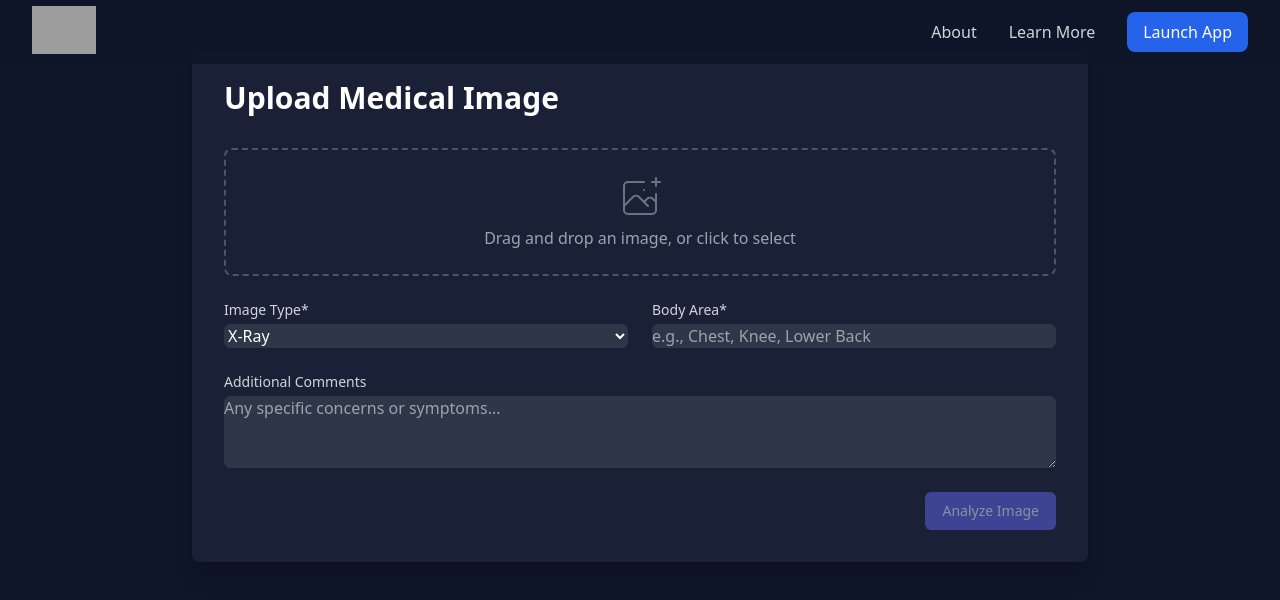
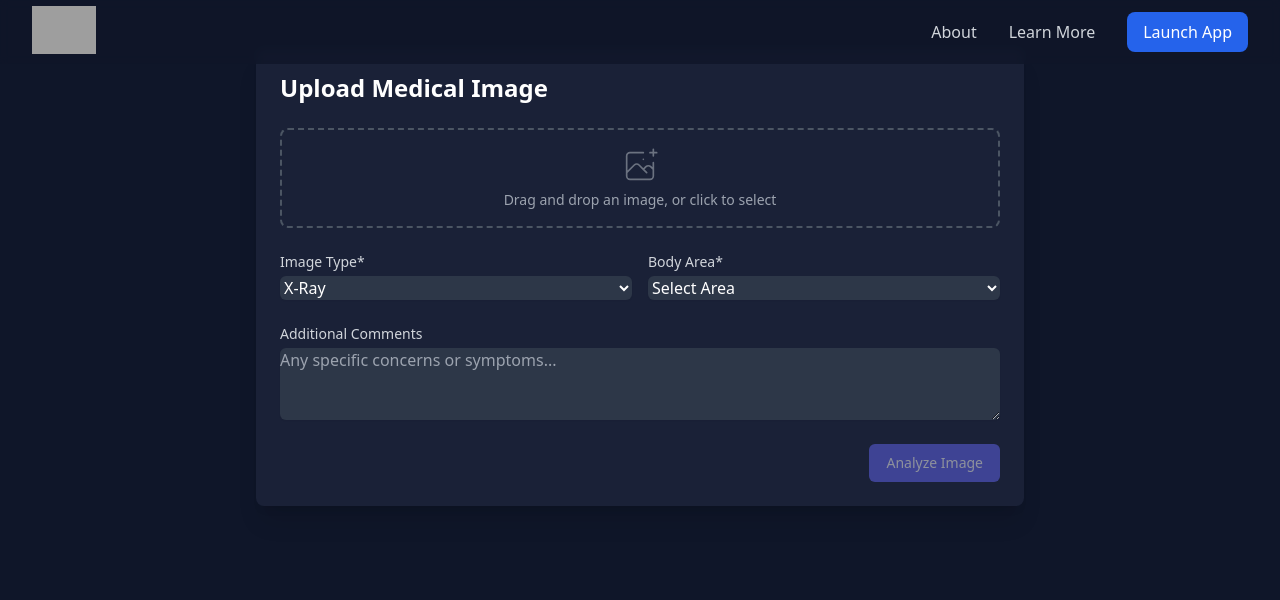
Before and after one commit to sixtyoneeighty/mainmojoapp, a React (Vite) app: page /upload in a window 1280 px wide. Shown: the top 600 px of the page. Built offline with nearby package versions, Linux system fonts and the light colour scheme; no server answers; grey boxes are pictures that could not be loaded.

Commit message:
fix: improve ImageUpload component styling and form fields

```diff
--- a/src/components/upload/ImageUpload.tsx
+++ b/src/components/upload/ImageUpload.tsx
@@ -91,14 +91,14 @@ const ImageUpload = () => {
 
   return (
     <div className="min-h-screen bg-[#0f1629] py-12 px-4 sm:px-6 lg:px-8">
-      <div className="max-w-4xl mx-auto">
-        <div className="bg-[#1a2137] rounded-lg shadow-xl p-8">
-          <h2 className="text-3xl font-bold text-white mb-8">Upload Medical Image</h2>
+      <div className="max-w-3xl mx-auto">
+        <div className="bg-[#1a2137] rounded-lg shadow-xl p-6">
+          <h2 className="text-2xl font-bold text-white mb-6">Upload Medical Image</h2>
 
           <form onSubmit={handleSubmit} className="space-y-6">
             {/* Image Upload Area */}
             <div
-              className={`relative border-2 border-dashed rounded-lg p-6 ${
+              className={`relative border-2 border-dashed rounded-lg p-4 ${
                 dragActive ? 'border-indigo-500 bg-indigo-50/5' : 'border-gray-600 hover:border-indigo-500'
               }`}
               onDragEnter={handleDrag}
@@ -115,17 +115,17 @@ const ImageUpload = () => {
 
               <div className="text-center">
                 {preview ? (
-                  <div className="mt-4">
+                  <div className="mt-2">
                     <img
                       src={preview}
                       alt="Preview"
-                      className="mx-auto max-h-64 rounded-lg"
+                      className="mx-auto max-h-48 rounded-lg"
                     />
                   </div>
                 ) : (
                   <div className="text-gray-400">
                     <svg
-                      className="mx-auto h-12 w-12 text-gray-500"
+                      className="mx-auto h-10 w-10 text-gray-500"
                       stroke="currentColor"
                       fill="none"
                       viewBox="0 0 48 48"
@@ -138,14 +138,14 @@ const ImageUpload = () => {
                         d="M28 8H12a4 4 0 00-4 4v20m32-12v8m0 0v8a4 4 0 01-4 4H12a4 4 0 01-4-4v-4m32-4l-3.172-3.172a4 4 0 00-5.656 0L28 28M8 32l9.172-9.172a4 4 0 015.656 0L28 28m0 0l4 4m4-24h8m-4-4v8m-12 4h.02"
                       />
                     </svg>
-                    <p className="mt-1">Drag and drop an image, or click to select</p>
+                    <p className="mt-1 text-sm">Drag and drop an image, or click to select</p>
                   </div>
                 )}
               </div>
             </div>
 
             {/* Form Fields */}
-            <div className="grid grid-cols-1 gap-6 sm:grid-cols-2">
+            <div className="grid grid-cols-1 gap-4 sm:grid-cols-2">
               <div>
                 <label htmlFor="imageType" className="block text-sm font-medium text-gray-300">
                   Image Type*
@@ -158,7 +158,6 @@ const ImageUpload = () => {
                 >
                   <option value="X-Ray">X-Ray</option>
                   <option value="MRI">MRI</option>
-                  <option value="CT">CT Scan</option>
                 </select>
               </div>
 
@@ -166,14 +165,19 @@ const ImageUpload = () => {
                 <label htmlFor="bodyArea" className="block text-sm font-medium text-gray-300">
                   Body Area*
                 </label>
-                <input
-                  type="text"
+                <select
                   id="bodyArea"
                   value={bodyArea}
                   onChange={(e) => setBodyArea(e.target.value)}
-                  placeholder="e.g., Chest, Knee, Lower Back"
                   className="mt-1 block w-full rounded-md border-gray-600 bg-[#2d3748] text-white shadow-sm focus:border-indigo-500 focus:ring-indigo-500"
-                />
+                >
+                  <option value="">Select Area</option>
+                  <option value="Head">Head</option>
+                  <option value="Chest">Chest</option>
+                  <option value="Abdomen">Abdomen</option>
+                  <option value="Spine">Spine</option>
+                  <option value="Extremities">Extremities</option>
+                </select>
               </div>
             </div>
 
```
